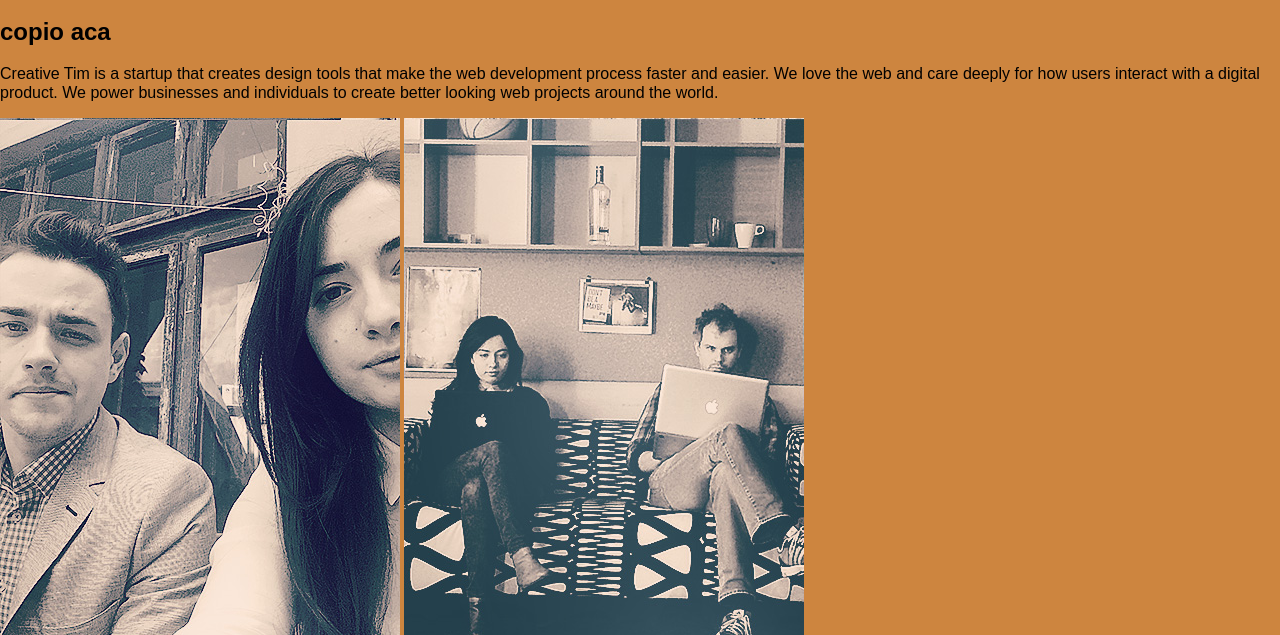
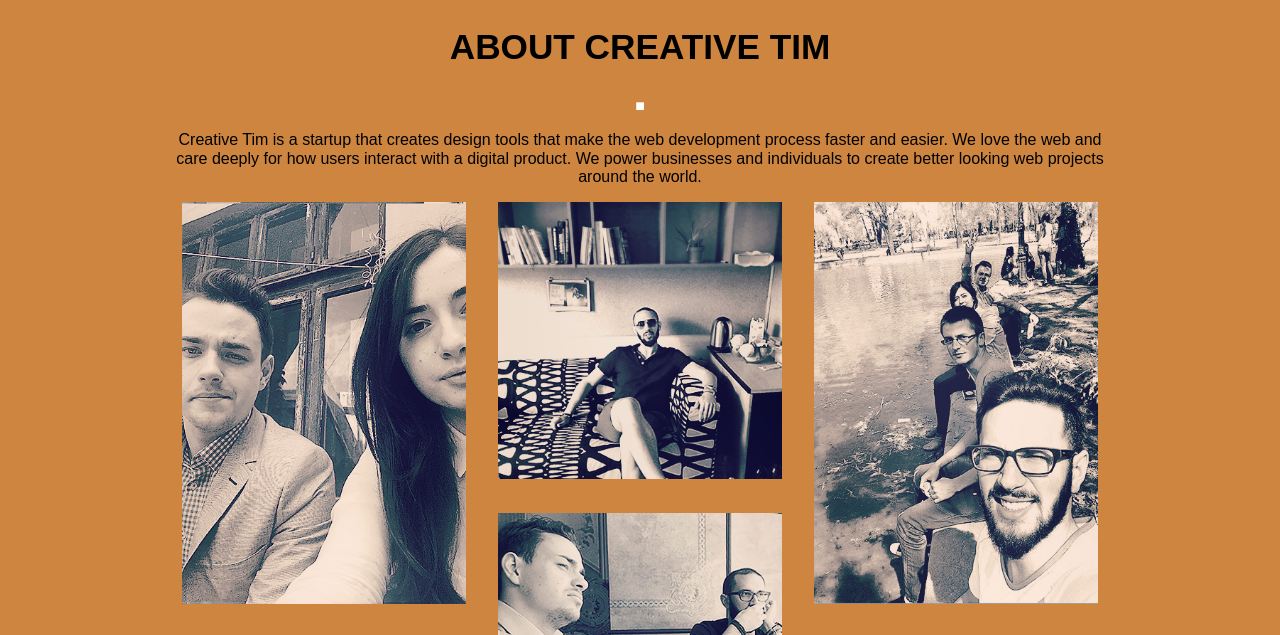
Before and after one commit to natavega/mi-repositorio1, a plain HTML site: page inex.html in a window 1280 px wide. Shown: the part 853-1488 px from the top of the page. Drawn offline with Linux system fonts and the light colour scheme.

Commit message:
estilos para seccion about

```diff
--- a/assets/css/index.css
+++ b/assets/css/index.css
@@ -2,6 +2,12 @@
 	background: peru;
 	font-size: 16px;
 }
+/*UTILIDADES*/
+.u-dash{
+	text-align: center;
+	color: #FFFFFF
+}
+
 /*HEADER*/
 	header{
 		background: white;
@@ -34,5 +40,33 @@
 		text-align: center;
 	}
 
+
 /*ABOUT*/
-.about{}
+	.about{
+		width: 74%;
+		margin: 0 auto;
+	}
+
+	.about-tittle{
+		font-size: 2.2em;
+		text-align: center;
+	}
+
+	.about-text{
+		text-align: center;
+	}
+	.about-contentCols{
+		display: flex;
+		justify-content: space-around;
+	}
+
+	.about-contentCols-col{
+		width: 30%
+	}
+
+	.about-contentCols-col img{
+	width: 100%;
+	margin-bottom: 30px;
+	}
+
+/*WHAT*/
--- a/inex.html
+++ b/inex.html
@@ -23,9 +23,10 @@
 	</section>
 
 <!--ABOUT-->
+
 	<section class="about">
-		<h2 class="about-tittle">copio aca</h2>
-		<div class="u-dash"></div>
+		<h2 class="about-tittle">ABOUT CREATIVE TIM</h2>
+		<div class="u-dash">&#9632;	</div>
 		<p class="about-text">Creative Tim is a startup that creates design tools that make the web development process faster and easier. We love the web and care deeply for how users interact with a digital product. We power businesses and individuals to create better looking web projects around the world.</p>
 		<div class="about-contentCols">
 			<div class="about-contentCols-col">
```
